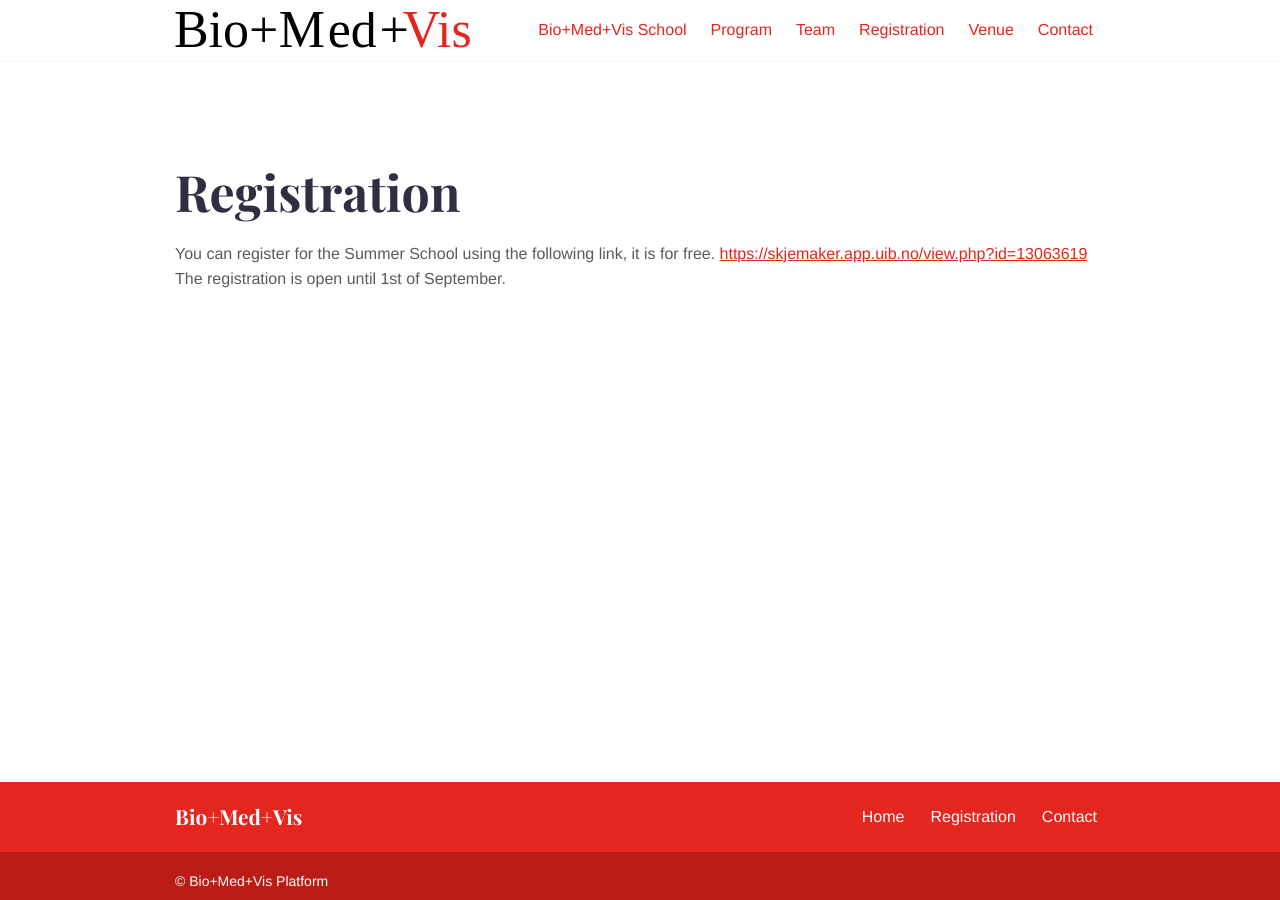
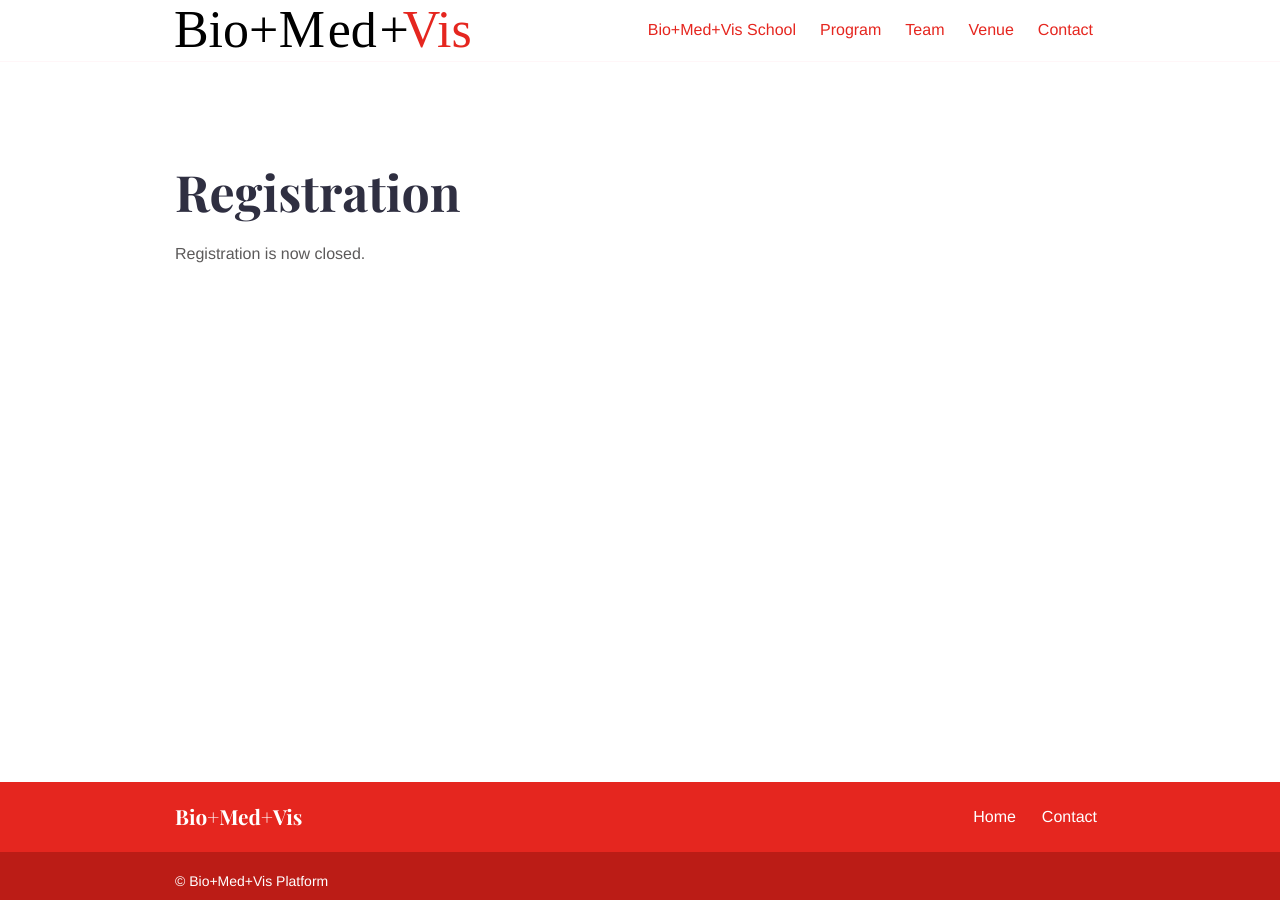
Before and after one commit to biomedvis/2022, a Jekyll site: the page built from _announcements/registration.md, in a window 1280 px wide. Built offline with Jekyll 4.4.1, drawn with Linux system fonts in a browser that asks for light colours.

Commit message:
registration removing

```diff
--- a/_announcements/registration.md
+++ b/_announcements/registration.md
@@ -8,6 +8,4 @@ layout: announcement
 description: Registration is now closed.
 ---
 
-You can register for the Summer School using the following link, it is for free.
-[https://skjemaker.app.uib.no/view.php?id=13063619](https://skjemaker.app.uib.no/view.php?id=13063619)
-The registration is open until 1st of September.
+Registration is now closed.
--- a/_data/menus.yml
+++ b/_data/menus.yml
@@ -8,21 +8,17 @@ main:
   - name: "Team"
     url: "/team/"
     weight: 3
-  - name: "Registration"
-    weight: 4
   - name: "Venue"
     url: "/location/"
-    weight: 5
+    weight: 4
   - name: "Contact"
     url: "/contact/"
-    weight: 6
+    weight: 5
 
 footer:
   - name: "Home"
     url: "/"
     weight: 1
-  - name: "Registration"
-    weight: 2
   - name: "Contact"
     url: "/contact/"
-    weight: 3
+    weight: 2
```
